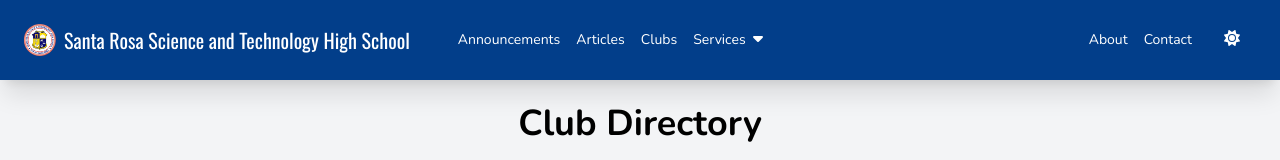
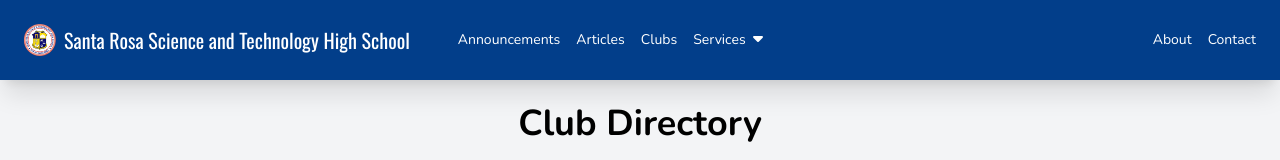
Before and after one commit to starsci/website, a Next.js app: page /clubs in a window 1280 px wide. Shown: the top 160 px of the page. Built offline with nearby package versions, Linux system fonts and the light colour scheme.

Commit message:
remove theme change button

```diff
--- a/components/Header.js
+++ b/components/Header.js
@@ -9,7 +9,6 @@ import NavbarLink from "@/components/NavbarLink";
 import NavbarDropdown from "@/components/NavbarDropdown";
 import NavbarDropdownLink from "@/components/NavbarDropdownLink";
 import NavbarLinks from "@/components/NavbarLinks";
-import ThemeToggleButton from "./ThemeToggleButton";
 
 function Header() {
     const [isServicesExpanded, toggleServicesExpansion] = useState(false);
@@ -44,7 +43,6 @@ function Header() {
                 <NavbarLinks alignLinks="right">
                     <NavbarLink href="/about">About</NavbarLink>
                     <NavbarLink href="/contact">Contact</NavbarLink>
-                    <ThemeToggleButton />
                 </NavbarLinks>
             </NavbarCollapsible>
         </Navbar>
--- a/components/ThemeToggleButton.js
+++ /dev/null
@@ -1,37 +0,0 @@
-import { useTheme } from "next-themes";
-import { faSun, faMoon } from "@fortawesome/free-solid-svg-icons";
-import { FontAwesomeIcon } from "@fortawesome/react-fontawesome";
-import { useEffect, useState } from "react";
-
-export default function ThemeToggleButton() {
-    const { systemTheme, theme, setTheme } = useTheme();
-
-    const [text, setText] = useState(null);
-    const [isDark, setIsDark] = useState(false);
-    const [icon, setIcon] = useState(null);
-
-    useEffect(() => {
-        const c = theme === "system" ? systemTheme : theme;
-        const d = c === "dark";
-        setIsDark(d);
-        setText(d ? "Dark Mode" : "Light Mode");
-        setIcon(d ? faMoon : faSun);
-    }, [theme, systemTheme]);
-
-    return (
-        <button
-            className="navbar-link-text lg:px-4"
-            onClick={() => {
-                setTheme(isDark ? "light" : "dark")
-            }}
-            title={`Switch to ${isDark ? "Light" : "Dark"} Mode`}>
-
-            <span className="lg:hidden inline-block">
-                {text}
-            </span>
-
-            <FontAwesomeIcon icon={icon} className="h-4 w-4 lg:ms-0 ms-2" />
-
-        </button>
-    )
-}
```
